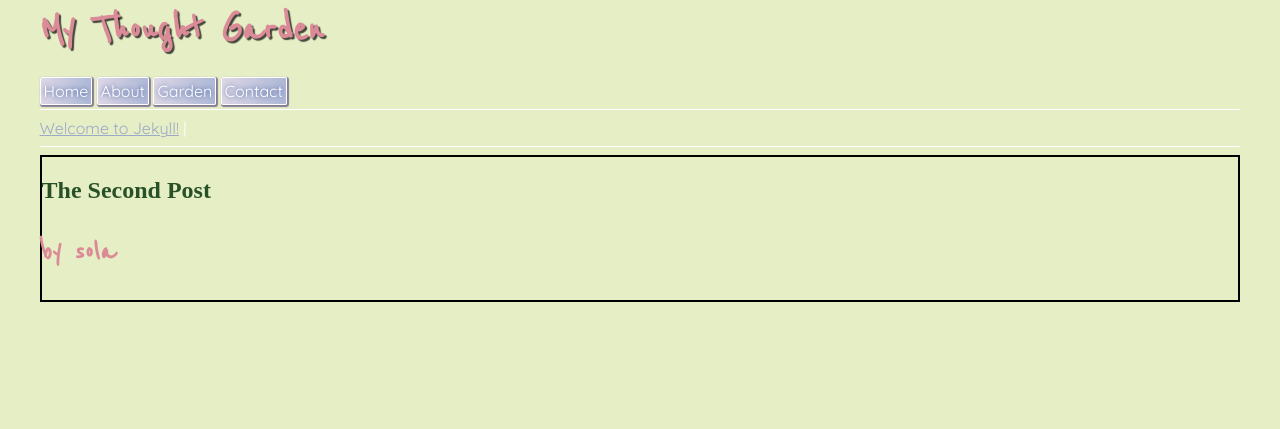
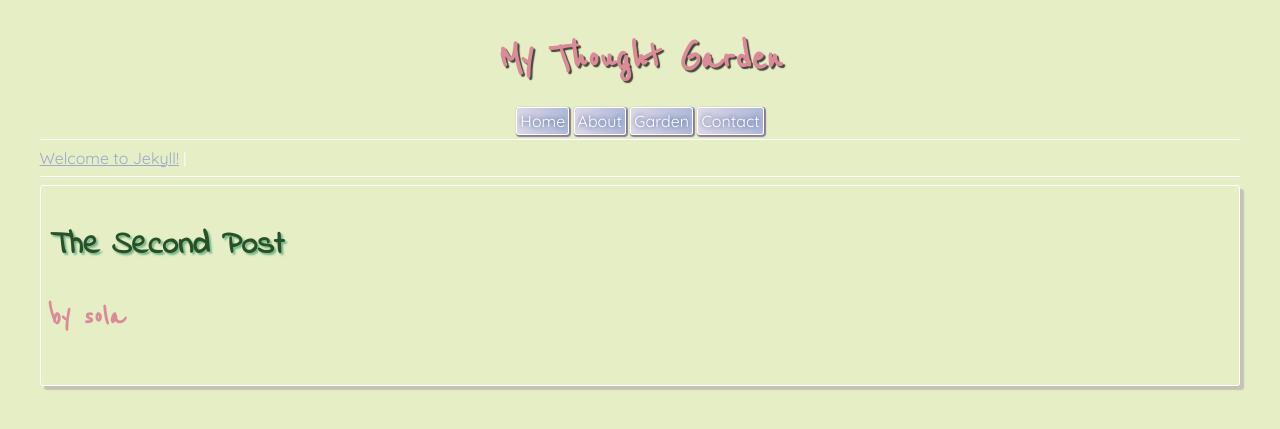
Before and after one commit to sola-fairy/sola-fairy.garden, a Jekyll site: the page built from _posts/2025-09-01-second-post.md, in a window 1280 px wide. Shown: the top 429 px of the page. Built offline with Jekyll 4.4.1, drawn with Linux system fonts in a browser that asks for light colours; some web fonts are replaced.

Commit message:
style variables

```diff
--- a/_includes/header.html
+++ b/_includes/header.html
@@ -1,3 +1,3 @@
-<h1 style="font-size:2.75em;">{{ site.title }}</h1>
-{% include navigation.html %}
+<div class="header"><h1 style="font-size:2.75em;">{{ site.title }}</h1>
+{% include navigation.html %}</div>
 <hr>
--- a/assets/style.css
+++ b/assets/style.css
@@ -1,7 +1,28 @@
+:root {
+  --border-radius: 3px;
+  --bg1: #e5eec5;
+  --text1: #000;
+  --header-odd: #db8b97;
+  --header-even: #295128;
+  --links: #9da9c9;
+  --bold: #541e16;
+  --block-link-text: #fff;
+  --block-link-textshadow: 0 0 5px #2a4793;
+  --block-link-bg: linear-gradient(to right, #ddd7e5, #adb8d6);
+  --block-link-boxshadow: 1px 1px 1px 1px #887b99;
+  --hover-shadow: 1px 1px 2px #c3e6cb;
+}
+
 body {
-  background-color: #e5eec5;
-  color: #000;
+  background-color: var(--bg1);
+  color: var(--text1);
   font-family: 'Quicksand', sans-serif;
+}
+
+.header {
+  display: flex;
+  flex-direction: column;
+  align-items: center;
 }
 
 hr {
@@ -21,18 +42,18 @@ nav {
 
   }
   a:link, a:visited, a:active {
-    color: white;
-    text-shadow: 0 0 5px #2a4793;
+    color: var(--block-link-text);
+    text-shadow: var(--block-link-textshadow);
     text-decoration: none;
-    background: linear-gradient(to right, #ddd7e5, #adb8d6);
-    border-radius: 2px;
+    background: var(--block-link-bg);
+    border-radius: var(--border-radius);
     padding: 3px;
     border: 1px solid white;
-    box-shadow: 1px 1px 1px 1px #887b99;
+    box-shadow: var(--block-link-boxshadow);
   }
   a:hover {
-    color: #db8b97;
-    text-shadow: 1px 1px 2px #c3e6cb;
+    color: var(--header-odd);
+    text-shadow: var(--hover-shadow);
   }
 }
 
@@ -42,50 +63,58 @@ nav {
 }
 
 .post {
-  border: 1px solid black;
+  border: 1px solid #fff;
+  padding: 10px;
+  box-shadow: 4px 4px 1px #9d8c9f6e;
+  border-radius: var(--border-radius);
 }
 
 .top-matter {
-  border: 1px solid black;
+  border-radius: var(--border-radius);
 }
 
 .post-content {
+  padding-top: 10px;
   line-height: 150%;
+  text-align: justify;
 }
 
 .post-content:first-letter {
-  font-family: 'Solway', serif;
+  font-family: 'Rock Salt', serif;
   font-size: 2em;
-  color: #295128;
+  color: var(--header-even);
+  text-shadow: 3px 0px 1px #74b589;
 }
 
 h1 {
   font-family: 'Reenie Beanie', sans-serif;
-  color: #db8b97;
+  color: var(--header-odd);
   text-shadow: 2px 2px 1px #000000b3;
 }
 
 h2 {
-  font-family: 'Solway', serif;
-  color: #295128;
+  font-family: 'Indie Flower', sans-serif;
+  color: var(--header-even);
+  font-size: 2em;
+  text-shadow: 2px 2px 2px #74b589;
 }
 
 h3 {
   font-family: 'Reenie Beanie', sans-serif;
-  color: #db8b97;
+  color: var(--header-odd);
   font-size: 2em;
 }
 
 a:link, a:visited, a:active {
-  color: #9da9c9;
+  color: var(--links);
   text-decoration-thickness: 1px;
 }
 
 a:hover {
-  color: #db8b97;
-  text-shadow: 1px 1px 2px #c3e6cb;
+  color: var(--header-odd);
+  text-shadow: var(--hover-shadow);
 }
 
 b {
-  color: #541e16;
+  color: var(--bold);
 }
```
